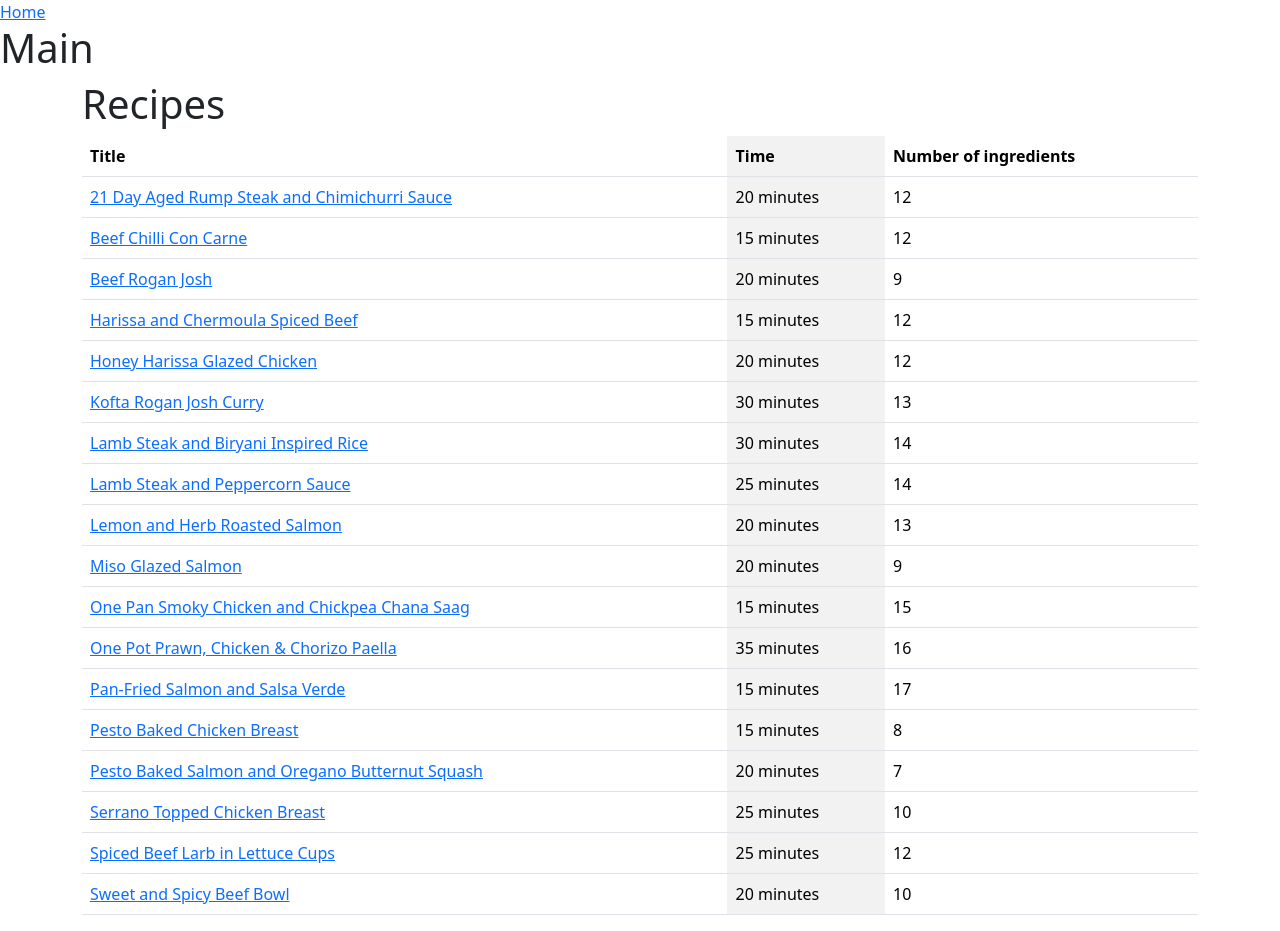
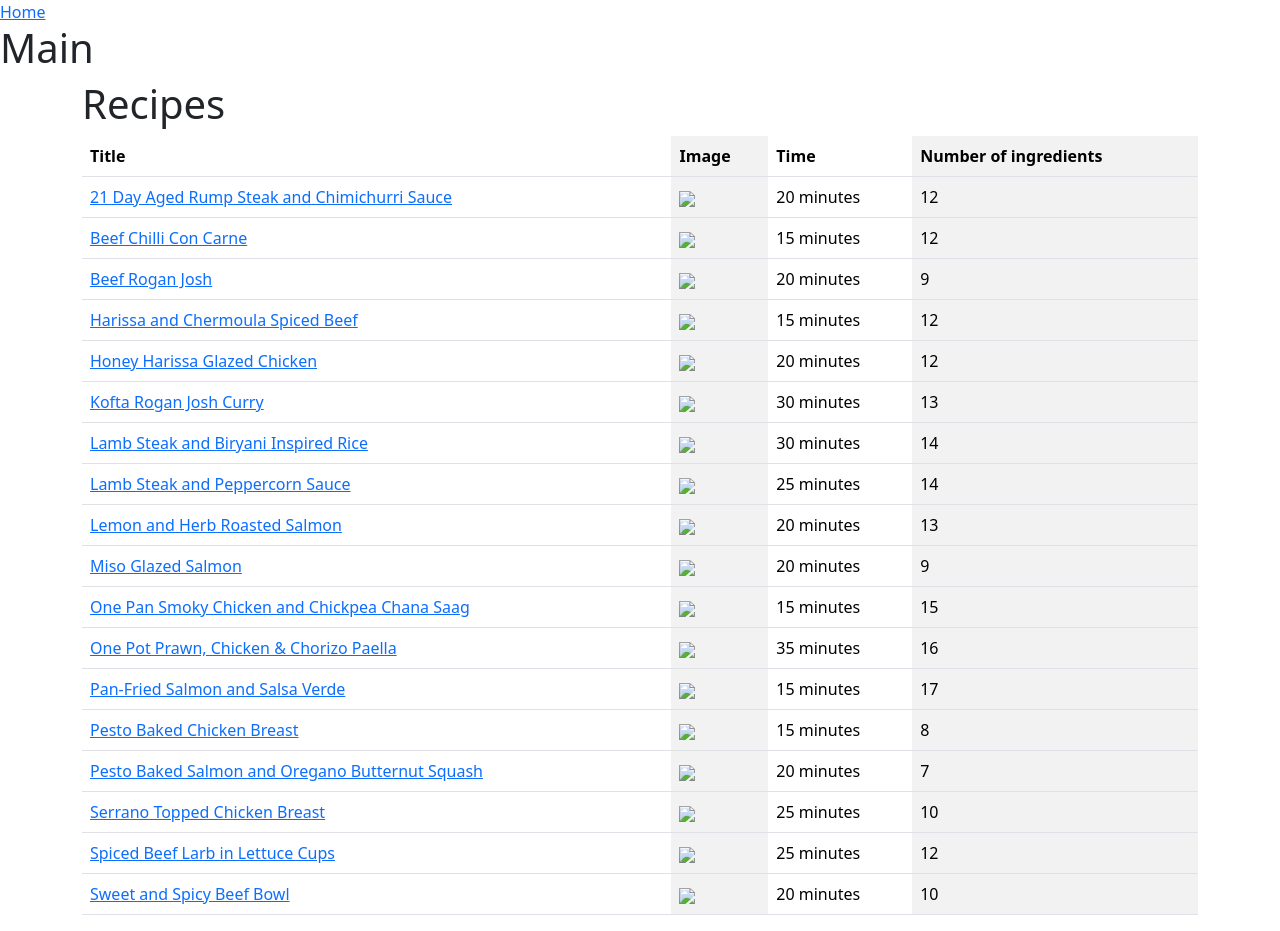
Before and after one commit to r1ch/recipes, a Jekyll site: the page built from index.md, in a window 1280 px wide. Built offline with Jekyll 4.4.1, drawn with Linux system fonts in a browser that asks for light colours.

Commit message:
Update index.md

```diff
--- a/index.md
+++ b/index.md
@@ -9,6 +9,7 @@ layout: default
         <thead>
           <tr>
             <th>Title</th>
+            <th>Image</th>
             <th>Time</th>
             <th>Number of ingredients</th>
           </tr>
@@ -20,6 +21,7 @@ layout: default
               {%- assign ingredients = recipe_data.ingredients -%}
           <tr>
             <td><a href="{{ recipe.url | relative_url }}">{{ recipe.title }}</a></td>
+            <td><img src="_images/{{ recipe.slug }}.jpg"></td>
             <td>{{ recipe_data.totalTime | replace: "PT", "" | replace: "M", " minutes"  }}</td>
             <td>{{ ingredients | size }}</td>
           </tr>
```
